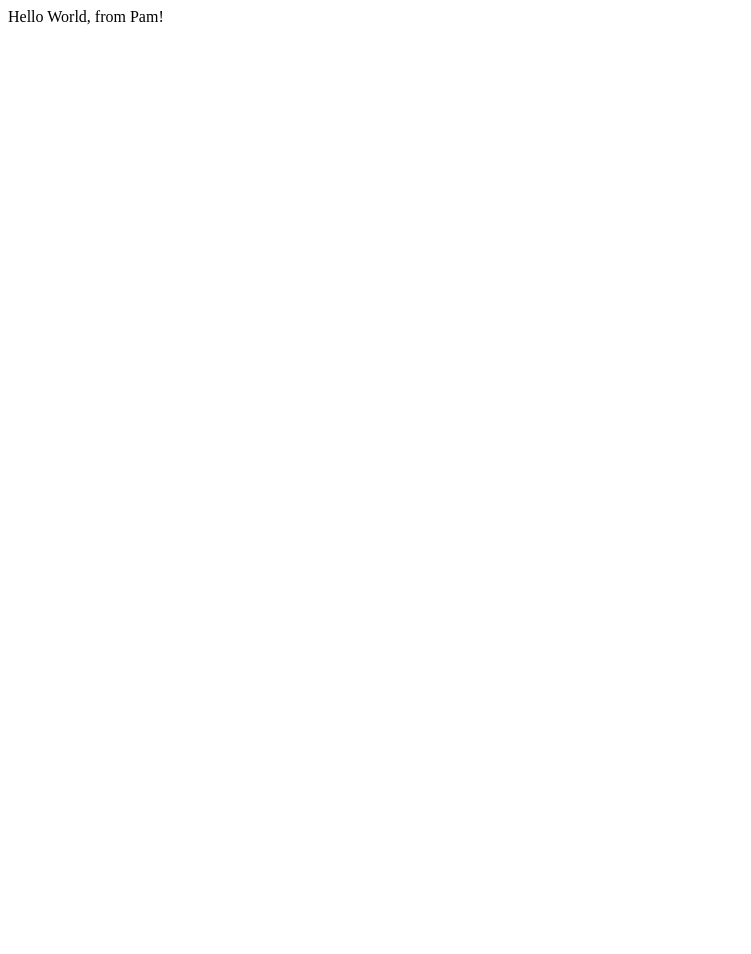
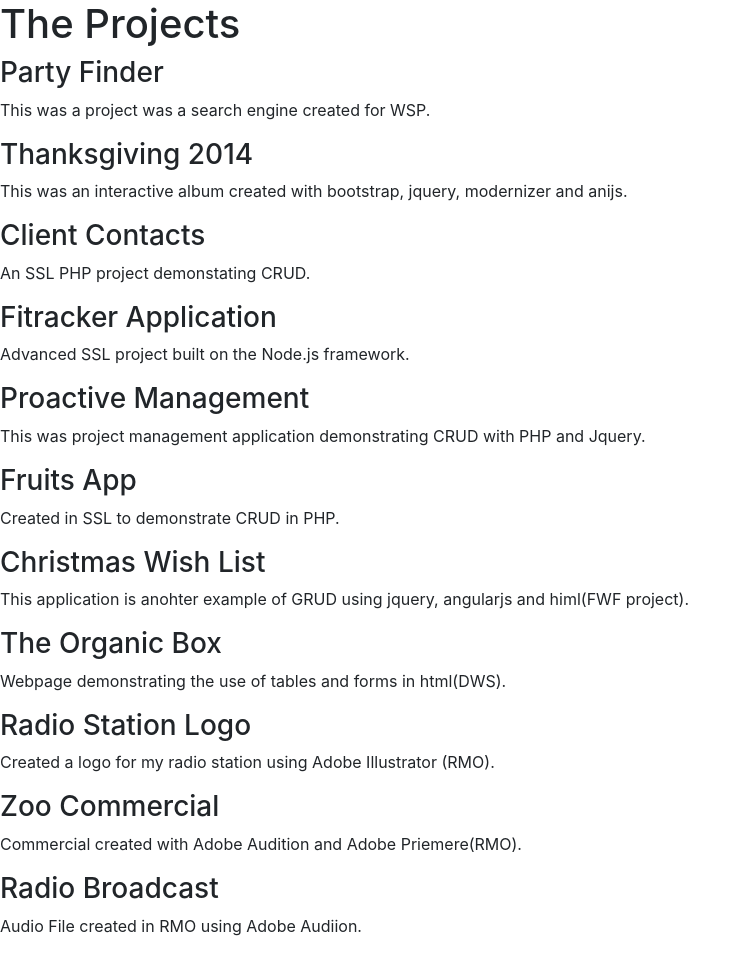
Before and after one commit to phfullsail/DWA, a plain HTML site: page index.html in a window 1280 px wide. Shown: the whole page, without its empty margins (0-751 px from the left). Before the commit the page ends 800 px from the top, so only its background shows below. Drawn offline with nearby package versions, Linux system fonts and the light colour scheme.

Commit message:
updating index.html

```diff
--- a/index.html
+++ b/index.html
@@ -1 +1,59 @@
-Hello World, from Pam!
+<!DOCTYPE html>
+<html lang="en">
+  <head>
+    <meta charset="utf-8">
+    <meta http-equiv="X-UA-Compatible" content="IE=edge">
+    <meta name="viewport" content="width=device-width, initial-scale=1">
+    <title>PHolmes Portfolio</title>
+    <link href="css/bootstrap.min.css" rel="stylesheet">
+  </head>
+  <body>
+    <h1>The Projects</h1>
+    <div>
+      <h3>Party Finder</h3>
+      <p>This was a project was a search engine created for WSP.</p>
+    </div>
+    <div>
+      <h3>Thanksgiving 2014</h3>
+      <p>This was an interactive album created with bootstrap, jquery, modernizer and anijs.</p>
+    </div>
+    <div>
+      <h3>Client Contacts</h3>
+      <p>An SSL PHP project demonstating CRUD.</p>
+    </div>
+    <div>
+      <h3>Fitracker Application</h3>
+      <p>Advanced SSL project built on the Node.js framework.</p>
+    </div>
+    <div>
+      <h3>Proactive Management</h3>
+      <p>This was project management application demonstrating CRUD with PHP and Jquery.</p>
+    </div>
+    <div>
+      <h3>Fruits App</h3>
+      <p>Created in SSL to demonstrate CRUD in PHP.</p>
+    </div>
+    <div>
+      <h3>Christmas Wish List</h3>
+      <p>This application is anohter example of GRUD using jquery, angularjs and himl(FWF project).</p>
+    </div>
+    <div>
+      <h3>The Organic Box</h3>
+      <p>Webpage demonstrating the use of tables and forms in html(DWS).</p>
+    </div>
+    <div>
+      <h3>Radio Station Logo</h3>
+      <p>Created a logo for my radio station using Adobe Illustrator (RMO).</p>
+    </div>
+    <div>
+      <h3>Zoo Commercial</h3>
+      <p>Commercial created with Adobe Audition and Adobe Priemere(RMO).</p>
+    </div>
+     <div>
+      <h3>Radio Broadcast</h3>
+      <p>Audio File created in RMO using Adobe Audiion.</p>
+    </div>
+    <script src="https://ajax.googleapis.com/ajax/libs/jquery/1.11.2/jquery.min.js"></script>
+    <script src="js/bootstrap.min.js"></script>
+  </body>
+</html>
```
